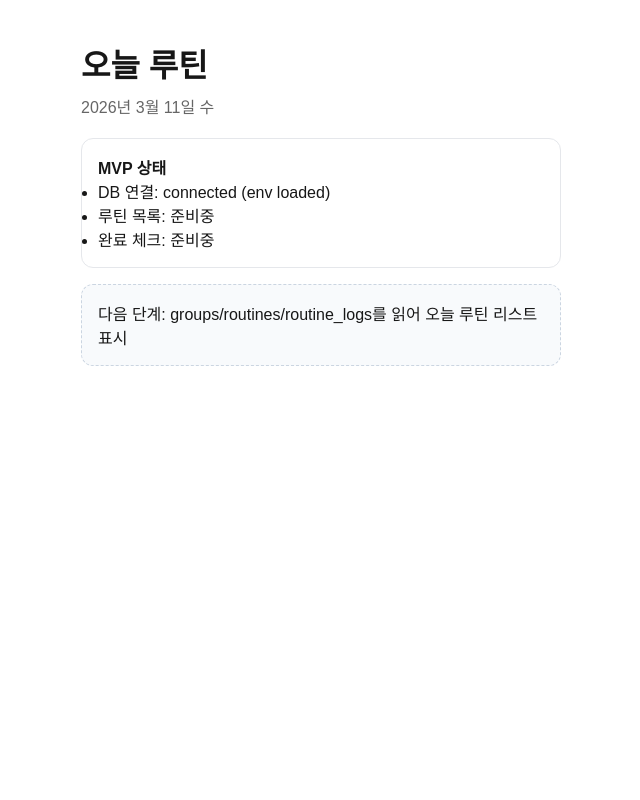
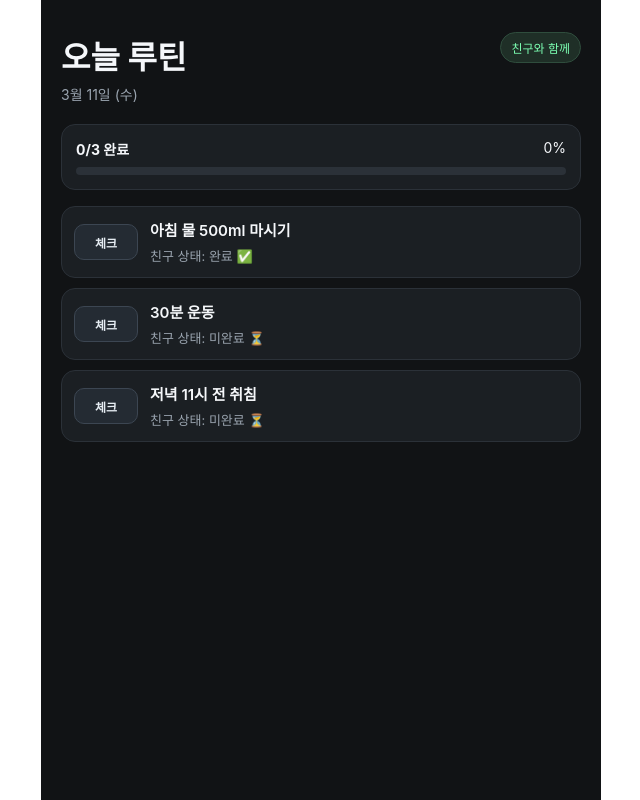
Before and after one commit to jxxh204/routine-app, a Next.js app in the folder apps/web/: page /today in a window 1280 px wide. Shown: the whole page, without its empty margins (319-959 px from the left). Built offline with nearby package versions, Linux system fonts and the light colour scheme; no server answers.

Commit message:
feat(web): add today routine MVP UI with buddy status

```diff
--- a/apps/web/src/app/today/page.tsx
+++ b/apps/web/src/app/today/page.tsx
@@ -1,50 +1,5 @@
-import { supabase } from '@/lib/supabase';
+import { TodayView } from './today-view';
 
-export default async function TodayPage() {
-  const now = new Date();
-  const dateLabel = now.toLocaleDateString('ko-KR', {
-    year: 'numeric',
-    month: 'long',
-    day: 'numeric',
-    weekday: 'short',
-  });
-
-  const dbStatus = supabase ? 'connected (env loaded)' : 'not connected';
-
-  return (
-    <main style={{ maxWidth: 520, margin: '0 auto', padding: '40px 20px' }}>
-      <h1 style={{ fontSize: 32, marginBottom: 8 }}>오늘 루틴</h1>
-      <p style={{ color: '#666', marginBottom: 20 }}>{dateLabel}</p>
-
-      <section
-        style={{
-          border: '1px solid #e5e7eb',
-          borderRadius: 12,
-          padding: 16,
-          marginBottom: 16,
-          background: '#fff',
-        }}
-      >
-        <strong>MVP 상태</strong>
-        <ul>
-          <li>DB 연결: {dbStatus}</li>
-          <li>루틴 목록: 준비중</li>
-          <li>완료 체크: 준비중</li>
-        </ul>
-      </section>
-
-      <section
-        style={{
-          border: '1px dashed #cbd5e1',
-          borderRadius: 12,
-          padding: 16,
-          background: '#f8fafc',
-        }}
-      >
-        <p style={{ margin: 0 }}>
-          다음 단계: groups/routines/routine_logs를 읽어 오늘 루틴 리스트 표시
-        </p>
-      </section>
-    </main>
-  );
+export default function TodayPage() {
+  return <TodayView />;
 }
--- /dev/null
+++ b/apps/web/src/app/today/today-view.tsx
@@ -0,0 +1,188 @@
+"use client";
+
+import { type CSSProperties, useMemo, useState } from 'react';
+
+type Routine = {
+  id: string;
+  title: string;
+  doneByMe: boolean;
+  doneByBuddy: boolean;
+};
+
+const initialRoutines: Routine[] = [
+  { id: 'r1', title: '아침 물 500ml 마시기', doneByMe: false, doneByBuddy: true },
+  { id: 'r2', title: '30분 운동', doneByMe: false, doneByBuddy: false },
+  { id: 'r3', title: '저녁 11시 전 취침', doneByMe: false, doneByBuddy: false },
+];
+
+export function TodayView() {
+  const [routines, setRoutines] = useState(initialRoutines);
+
+  const doneCount = useMemo(
+    () => routines.filter((routine) => routine.doneByMe).length,
+    [routines],
+  );
+
+  const progress = Math.round((doneCount / routines.length) * 100);
+
+  const toggleDone = (id: string) => {
+    setRoutines((prev) =>
+      prev.map((routine) =>
+        routine.id === id ? { ...routine, doneByMe: !routine.doneByMe } : routine,
+      ),
+    );
+  };
+
+  const today = new Date().toLocaleDateString('ko-KR', {
+    month: 'long',
+    day: 'numeric',
+    weekday: 'short',
+  });
+
+  return (
+    <main style={styles.page}>
+      <div style={styles.headerRow}>
+        <div>
+          <h1 style={styles.title}>오늘 루틴</h1>
+          <p style={styles.date}>{today}</p>
+        </div>
+        <span style={styles.badge}>친구와 함께</span>
+      </div>
+
+      <section style={styles.progressCard}>
+        <div style={styles.progressTop}>
+          <strong>{doneCount}/{routines.length} 완료</strong>
+          <span>{progress}%</span>
+        </div>
+        <div style={styles.progressTrack}>
+          <div style={{ ...styles.progressFill, width: `${progress}%` }} />
+        </div>
+      </section>
+
+      <section style={styles.list}>
+        {routines.map((routine) => (
+          <article key={routine.id} style={styles.item}>
+            <button
+              onClick={() => toggleDone(routine.id)}
+              style={{
+                ...styles.checkButton,
+                ...(routine.doneByMe ? styles.checkButtonDone : {}),
+              }}
+            >
+              {routine.doneByMe ? '완료' : '체크'}
+            </button>
+
+            <div style={styles.itemBody}>
+              <p style={styles.itemTitle}>{routine.title}</p>
+              <p style={styles.meta}>
+                친구 상태: {routine.doneByBuddy ? '완료 ✅' : '미완료 ⏳'}
+              </p>
+            </div>
+          </article>
+        ))}
+      </section>
+    </main>
+  );
+}
+
+const styles: Record<string, CSSProperties> = {
+  page: {
+    maxWidth: 560,
+    margin: '0 auto',
+    padding: '32px 20px 56px',
+    background: '#111315',
+    minHeight: '100vh',
+    color: '#f5f7fa',
+    fontFamily: 'Pretendard, -apple-system, BlinkMacSystemFont, Segoe UI, sans-serif',
+  },
+  headerRow: {
+    display: 'flex',
+    justifyContent: 'space-between',
+    alignItems: 'flex-start',
+    marginBottom: 20,
+  },
+  title: {
+    margin: 0,
+    fontSize: 32,
+    fontWeight: 700,
+  },
+  date: {
+    margin: '6px 0 0',
+    color: '#9aa4af',
+    fontSize: 14,
+  },
+  badge: {
+    background: '#1f2f27',
+    color: '#7cffb2',
+    border: '1px solid #2f4d3d',
+    borderRadius: 999,
+    padding: '6px 10px',
+    fontSize: 12,
+  },
+  progressCard: {
+    background: '#1b1f23',
+    border: '1px solid #2b3138',
+    borderRadius: 14,
+    padding: 14,
+    marginBottom: 16,
+  },
+  progressTop: {
+    display: 'flex',
+    justifyContent: 'space-between',
+    marginBottom: 8,
+    fontSize: 14,
+  },
+  progressTrack: {
+    height: 8,
+    background: '#2b3138',
+    borderRadius: 999,
+    overflow: 'hidden',
+  },
+  progressFill: {
+    height: '100%',
+    background: '#7cffb2',
+  },
+  list: {
+    display: 'flex',
+    flexDirection: 'column',
+    gap: 10,
+  },
+  item: {
+    display: 'flex',
+    gap: 12,
+    alignItems: 'center',
+    background: '#1b1f23',
+    border: '1px solid #2b3138',
+    borderRadius: 14,
+    padding: 12,
+  },
+  checkButton: {
+    width: 64,
+    height: 36,
+    borderRadius: 10,
+    border: '1px solid #3c4652',
+    background: '#242b33',
+    color: '#e6edf3',
+    cursor: 'pointer',
+    fontSize: 12,
+    fontWeight: 600,
+  },
+  checkButtonDone: {
+    background: '#1f3a2d',
+    color: '#7cffb2',
+    border: '1px solid #2e664d',
+  },
+  itemBody: {
+    flex: 1,
+  },
+  itemTitle: {
+    margin: 0,
+    fontSize: 15,
+    fontWeight: 600,
+  },
+  meta: {
+    margin: '6px 0 0',
+    fontSize: 13,
+    color: '#9aa4af',
+  },
+};
```
Also changed, not shown: 1 other file (tests, documents, lock files or other folders).
